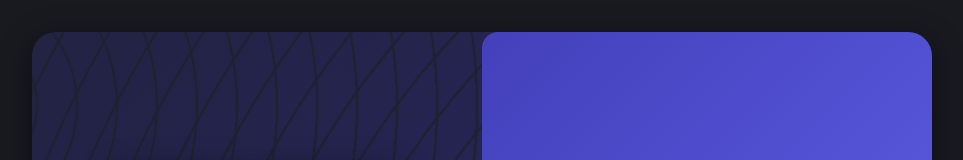
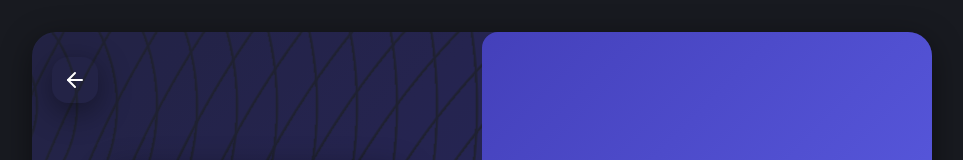
Before and after one commit to Ravish990/Destinex-A-travel-manager, a React (Vite) app in the folder frontend/: page /login in a window 1280 px wide. Shown: the top 160 px of the page, without its empty margins (158-1121 px from the left). Built offline with nearby package versions, Linux system fonts and the light colour scheme.

Commit message:
Added BackButton

```diff
--- a/frontend/src/pages/AuthPage.jsx
+++ b/frontend/src/pages/AuthPage.jsx
@@ -1,37 +1,50 @@
 import React, { useState } from 'react';
+import { useNavigate } from 'react-router-dom';
+import { ArrowLeft } from 'lucide-react'; // Import the back symbol from lucide-react
 import LoginPage from './Login';
 import Signup from '../components/Signup';
 import './Login.css';
 
-const loginBgImage = 'https://images.unsplash.com/photo-1506744038136-46273834b3fb?auto=format&fit=crop&w=800&q=80';
-const signupBgImage = 'https://images.unsplash.com/photo-1507525428034-b723cf961d3e?auto=format&fit=crop&w=800&q=80';
-
 const AuthPage = () => {
   const [isRightPanelActive, setIsRightPanelActive] = useState(false);
+  const navigate = useNavigate(); // Initialize useNavigate
+
+  const handleBackButtonClick = () => {
+    navigate('/'); // Navigate to the home page
+  };
 
   return (
     <div className={`auth-super-container${isRightPanelActive ? ' right-panel-active' : ''}`}>
       {/* Login Form */}
       <div className="form-container sign-in-container">
+        {/* Back Button for Sign In Page */}
+        <button
+          className="lucid-back-button"
+          onClick={handleBackButtonClick} // Navigate to the home page
+        >
+          <ArrowLeft size={24} /> {/* Back symbol from lucide-react */}
+        </button>
         <LoginPage setIsActive={() => setIsRightPanelActive(true)} showForgotPassword={true} />
       </div>
+
       {/* Signup Form */}
       <div className="form-container sign-up-container">
         <Signup setIsActive={() => setIsRightPanelActive(false)} />
       </div>
+
       {/* Overlay Panel */}
       <div className="overlay-container">
         <div className="overlay">
           <div className="overlay-panel overlay-left">
-            <h1 className='overlay-title'>Welcome Back!</h1>
-            <p style={{color: 'white'}} >Ready for your next adventure? Sign in now.</p>
+            <h1 className="overlay-title">Welcome Back!</h1>
+            <p style={{ color: 'white' }}>Ready for your next adventure? Sign in now.</p>
             <button className="ghost-login" onClick={() => setIsRightPanelActive(false)}>
               Sign In
             </button>
           </div>
           <div className="overlay-panel overlay-right">
-            <h1 className='overlay-title'>Hello, Friend!</h1>
-            <p style={{color: 'white'}} >Your journey begins here. Register now!</p>
+            <h1 className="overlay-title">Hello, Friend!</h1>
+            <p style={{ color: 'white' }}>Your journey begins here. Register now!</p>
             <button className="ghost-login" onClick={() => setIsRightPanelActive(true)}>
               Sign Up
             </button>
--- a/frontend/src/pages/Login.css
+++ b/frontend/src/pages/Login.css
@@ -911,3 +911,21 @@
 .input-eye-btn:focus {
   outline: none;
 }
+
+/* Back Button Styling */
+.lucid-back-button {
+  position: absolute;
+  top: 20px;
+  left: 20px;
+  background: transparent;
+  color: white;
+  border: none;
+  font-size: 24px;
+  cursor: pointer;
+  z-index: 10;
+  transition: transform 0.2s ease;
+}
+
+.lucid-back-button:hover {
+  transform: scale(1.1); /* Slight zoom effect on hover */
+}
```
